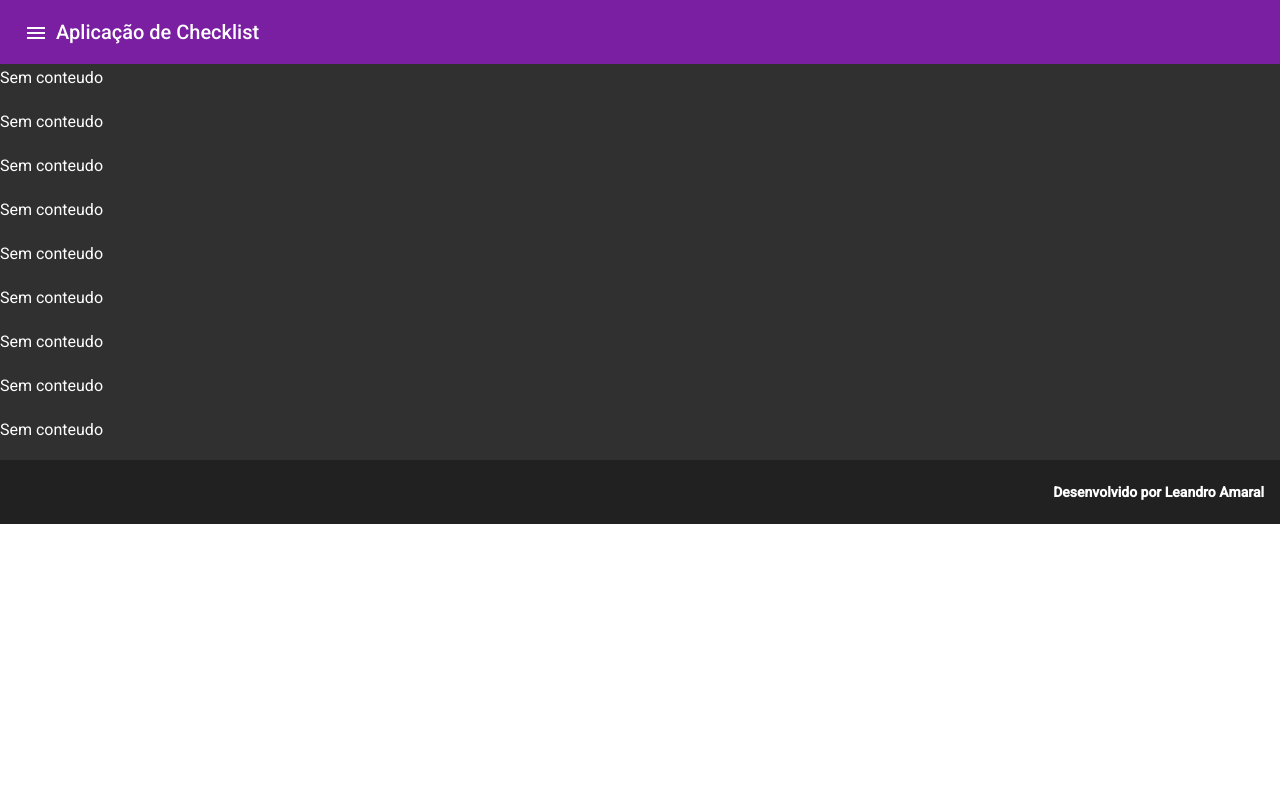
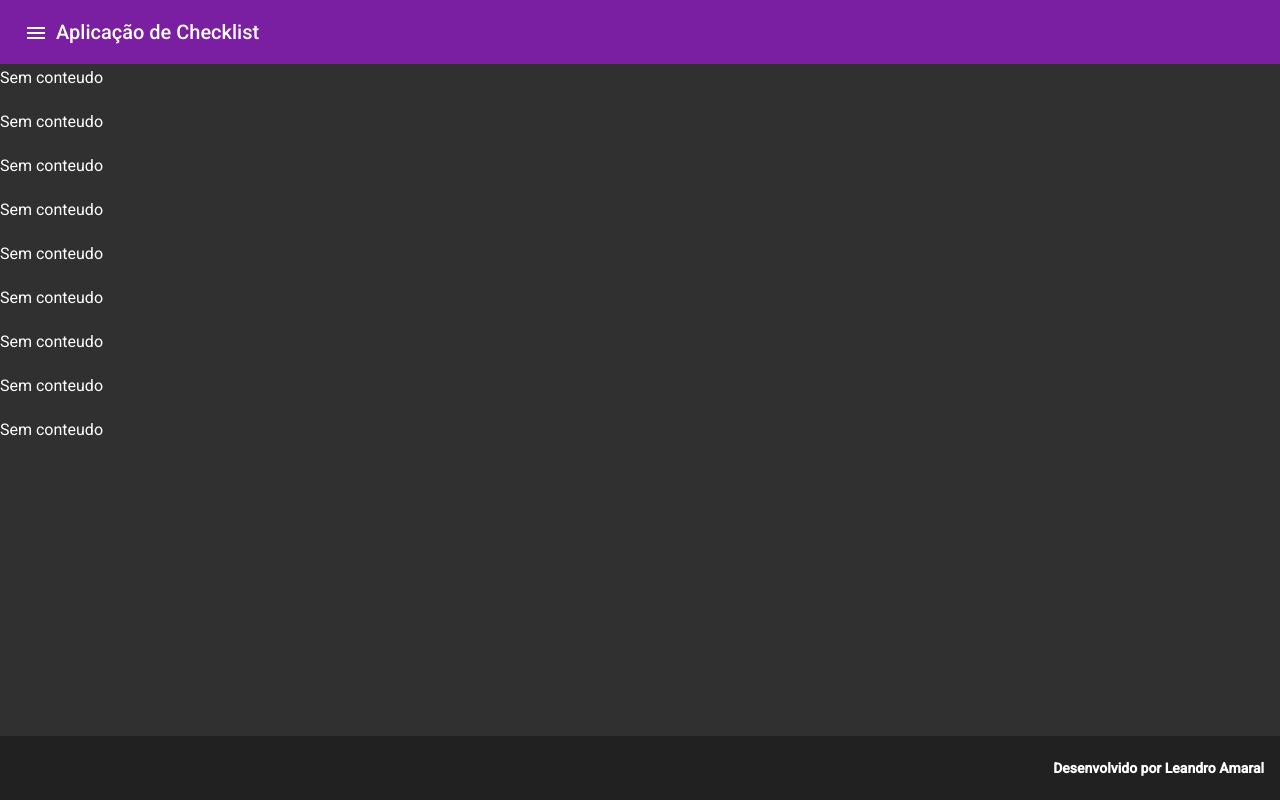
Before and after one commit to Git-LeAmaral/checklist-app, an Angular app: page / in a window 1280 px wide. Built offline with nearby package versions, Linux system fonts and the light colour scheme.

Commit message:
chore: Ajustando pagina de conteudo

```diff
--- a/src/app/app.component.css
+++ b/src/app/app.component.css
@@ -1,7 +1,8 @@
 .main-container {
   display: flex;
   flex-direction: column;
-  position: absolute;
+  /* position: absolute; */
+  min-height: 100vh;
   top: 0;
   bottom: 0;
   right: 0;
--- a/src/app/app.component.html
+++ b/src/app/app.component.html
@@ -1,7 +1,7 @@
 <div class="main-container">
   <app-header [sidenav]="sidenav"></app-header>
 
-  <mat-sidenav-container>
+  <mat-sidenav-container class="flex-1">
     <mat-sidenav #sidenav class="w-10p">
       <mat-list>
         <mat-list-item (click)="sidenav.toggle()">
--- a/src/app/footer/footer.component.ts
+++ b/src/app/footer/footer.component.ts
@@ -9,7 +9,7 @@ export class FooterComponent implements OnInit {
 
   constructor() { }
 
-  public copywrite = "Desenvolvido por Leandro Amaral"
+  public copywrite = 'Desenvolvido por Leandro Amaral'
 
   ngOnInit(): void {
   }
--- a/src/styles.css
+++ b/src/styles.css
@@ -1,10 +1,21 @@
 /* You can add global styles to this file, and also import other style files */
 
-html, body { height: 100%; }
+html, body {
+  height: 100%;
+  margin: 0;
+  display: flex;
+  flex-direction: column;
+}
 body { margin: 0; font-family: Roboto, "Helvetica Neue", sans-serif; }
 
+.flex-1 {
+  flex: 1;
+  display: flex;
+  flex-direction: column;
+}
+
 .w-10p {
-  width: 10%;
+  width: 15rem;
 }
 
 .ml-15p {
```
